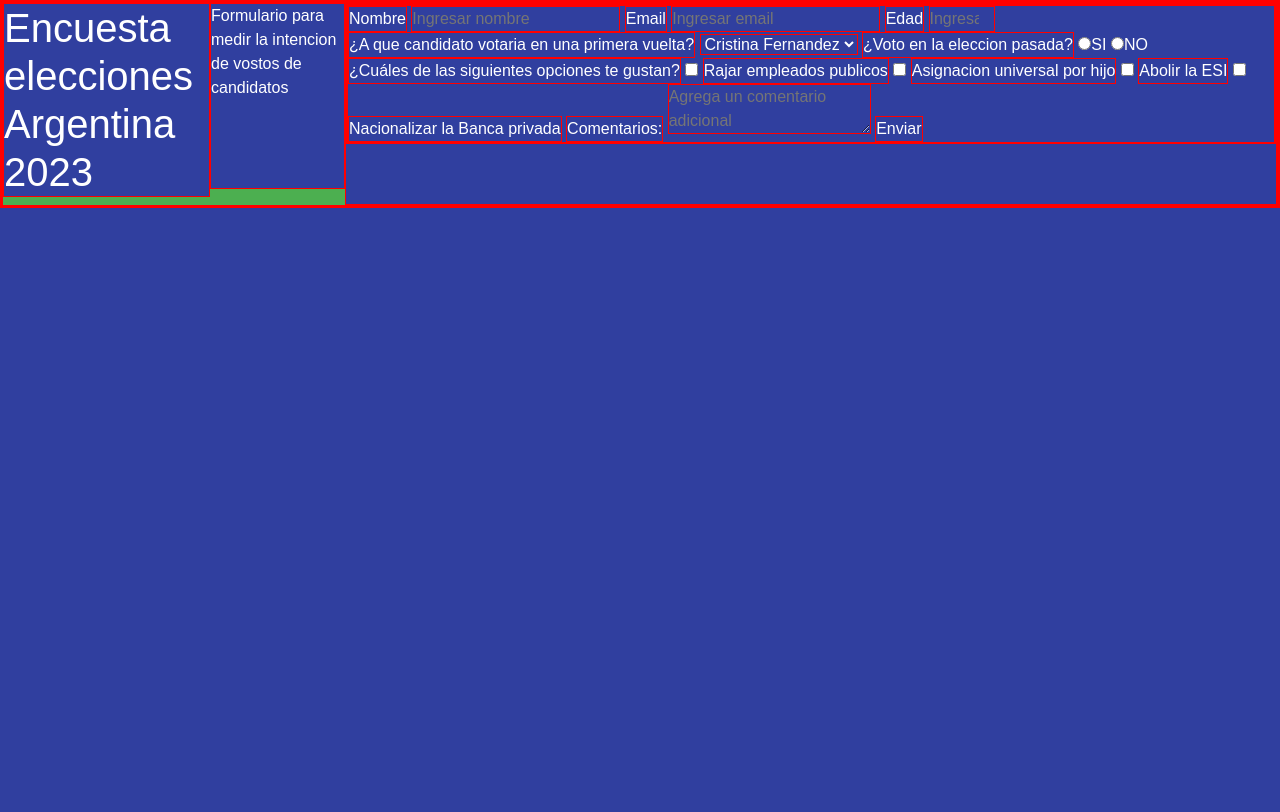
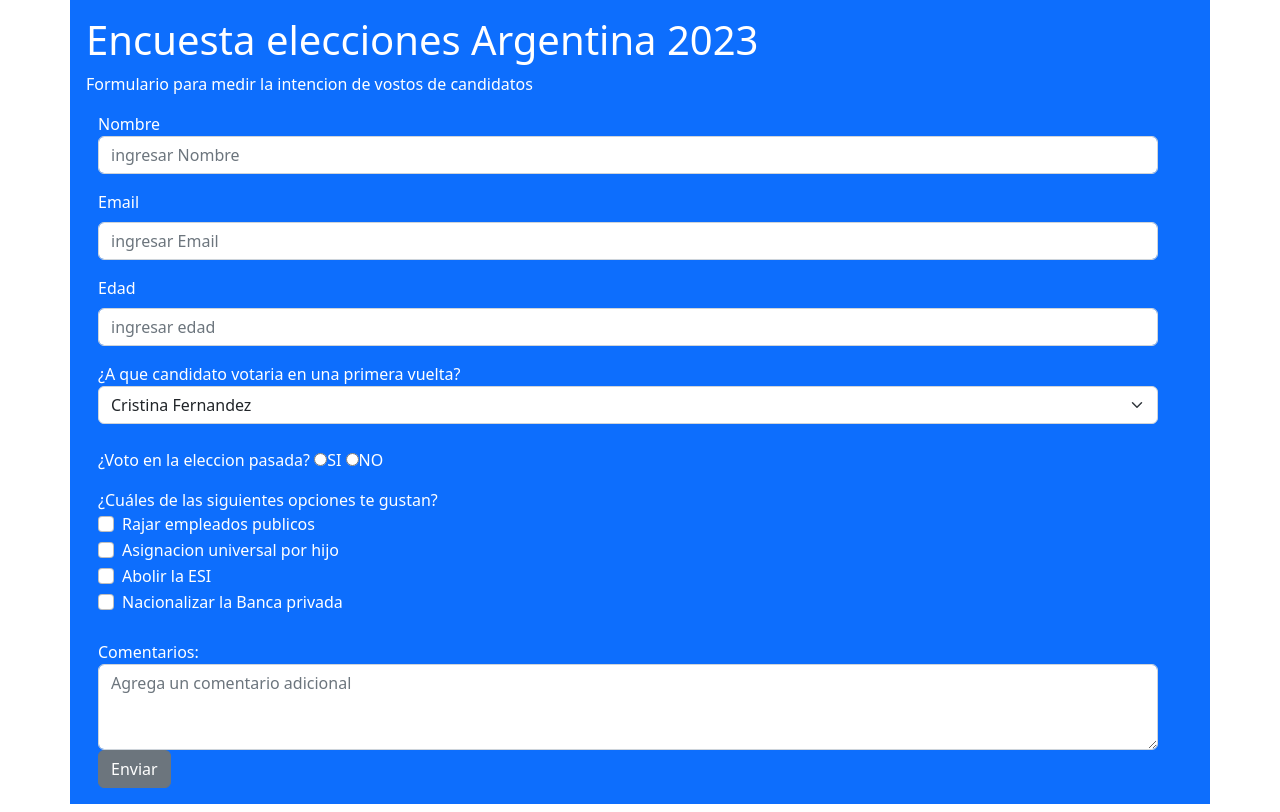
Before and after one commit to damianpettinari/Encuesta-elecciones-Argentina-2023, a plain HTML site: page index.html in a window 1280 px wide. Drawn offline with nearby package versions, Linux system fonts and the light colour scheme.

Commit message:
Se modifica codigo

```diff
--- a/index.html
+++ b/index.html
@@ -14,90 +14,157 @@
     <link href="./style.css" rel="stylesheet" />
   </head>
   <body>
-    <div class="general">
+    <div class="container p-3 mb-2 bg-primary text-white">
       <h1 id="title">Encuesta elecciones Argentina 2023</h1>
       <p id="description">
         Formulario para medir la intencion de vostos de candidatos
       </p>
       <div>
-        <div class="encuesta">
+        <div class="container-fluid row">
           <form id="survey-form">
-            <label id="name-label" for="name">Nombre</label>
+            <div class="mb-3">
+              <label
+                for="exampleFormControlInput1"
+                class="name-label"
+                id="name-label"
+                >Nombre</label
+              >
               <input
-              title="This field should not be left blank"
+                type="text"
+                class="form-control"
                 id="name"
-              type="text"
-              placeholder="Ingresar nombre"
+                placeholder="ingresar Nombre"
                 required
               />
-            <label id="email-label" for="email">Email</label>
+            </div>
+            <div class="mb-3">
+              <label
+                for="exampleFormControlInput1"
+                class="form-label"
+                id="email-label"
+                >Email</label
+              >
               <input
-              title="This field should not be left blank"
                 type="email"
                 name="email"
+                class="form-control"
+                id="email"
+                placeholder="ingresar Email"
                 pattern="^[a-zA-Z0-9.!#$%&'+/=?^_`{|}~-]+@[a-zA-Z0-9](?:[a-zA-Z0-9-]{0,61}[a-zA-Z0-9])?(?:\.[a-zA-Z0-9](?:[a-zA-Z0-9-]{0,61}[a-zA-Z0-9])?)$"
-              placeholder="Ingresar email"
+                required
               />
-            <label id="number-label" for="number">Edad</label>
+            </div>
+            <div class="mb-3">
+              <label
+                for="exampleFormControlInput1"
+                class="form-label"
+                id="number-label"
+                >Edad</label
+              >
               <input
-              title="This field should not be left blank"
+                type="number"
+                name="Edad"
+                class="form-control"
                 id="number"
-              type="number"
-              placeholder="Ingresar edad"
+                placeholder="ingresar edad"
                 min="16"
                 max="150"
                 required
               />
+            </div>
 
             <label id="encuesta" for="encuesta"
               >¿A que candidato votaria en una primera vuelta?</label
             >
-            <select type="select" id="encuesta" name="encuesta" required>
+
+            <select
+              class="form-select"
+              aria-label="Default select example"
+              type="select"
+              id="dropdown"
+              name="encuesta"
+              required
+            >
               <option value="Cristina Fernandez">Cristina Fernandez</option>
               <option value="Mauricio Macri">Mauricio Macri</option>
               <option value="Javier Milei">Javier Milei</option>
             </select>
+            <br />
+            <div class="mb-3">
               <label>¿Voto en la eleccion pasada?</label>
 
-            <input id="si" type="radio" name="Voto en la eleccion pasada" />SI
-            <input id="no" type="radio" name="Voto en la eleccion pasada" />NO
-            <label>¿Cuáles de las siguientes opciones te gustan?</label>
               <input
+                id="si"
+                type="radio"
+                name="Voto en la eleccion pasada"
+                value="SI"
+              />SI
+              <input
+                id="no"
+                type="radio"
+                name="Voto en la eleccion pasada"
+                value="NO"
+              />NO
+            </div>
+            <label> ¿Cuáles de las siguientes opciones te gustan?</label>
+            <div class="form-check">
+              <input
+                class="form-check-input"
                 type="checkbox"
-              name="likes"
+                id="flexCheckDefault"
                 value="Rajar empleados publicos"
-              id="likeRajar"
               />
-            <label for="likeRajar">Rajar empleados publicos</label>
+              <label class="form-check-label" for="flexCheckDefault">
+                Rajar empleados publicos
+              </label>
+            </div>
+            <div class="form-check">
               <input
+                class="form-check-input"
                 type="checkbox"
-              name="likeAuh"
+                id="flexCheckDefault"
                 value="Asignacion universal por hijo"
-              id="likeAuh"
               />
-            <label for="like-helado">Asignacion universal por hijo</label>
+              <label class="form-check-label" for="flexCheckDefault">
+                Asignacion universal por hijo
+              </label>
+            </div>
+            <div class="form-check">
               <input
+                class="form-check-input"
                 type="checkbox"
-              name="likeKillEsi"
+                id="flexCheckDefault"
                 value="Abolir la ESI"
-              id="likeKillEsi"
               />
-            <label for="like-frutas">Abolir la ESI</label>
+              <label class="form-check-label" for="flexCheckDefault">
+                Abolir la ESI
+              </label>
+            </div>
+            <div class="form-check">
               <input
+                class="form-check-input"
                 type="checkbox"
-              name="likes"
                 value="Nacionalizar la Banca privada"
-              id="likeNacionalizar"
+                id="flexCheckDefault"
               />
-            <label for="likeNacionalizar">Nacionalizar la Banca privada</label>
+              <label class="form-check-label" for="flexCheckDefault">
+                Nacionalizar la Banca privada
+              </label>
+            </div>
+            <br />
+            <label for="Comentarios">Comentarios:</label>
 
-            <label for="Comentarios">Comentarios:</label>
             <textarea
+              class="form-control"
+              id="exampleFormControlTextarea1"
+              rows="3"
               name="Comentarios"
               id="Comentarios"
               placeholder="Agrega un comentario adicional"
             ></textarea>
-            <button id="submit">Enviar</button>
+            <button type="submit" class="btn btn-secondary" id="submit">
+              Enviar
+            </button>
           </form>
         </div>
       </div>
--- a/style.css
+++ b/style.css
@@ -1,4 +1,4 @@
-* {
+/* * {
   padding: 0;
   margin: 0;
   border: 1px solid red;
@@ -7,8 +7,11 @@
   color: #ffffff;
 }
 .general {
-  display: flex;
+  display: flex-end;
   justify-content: center;
   align-items: stretch;
   background-color: #4caf50;
 }
+.encuesta {
+  display: space-around;
+} */
```
Lines whose indentation alone changed are shown as unchanged.
